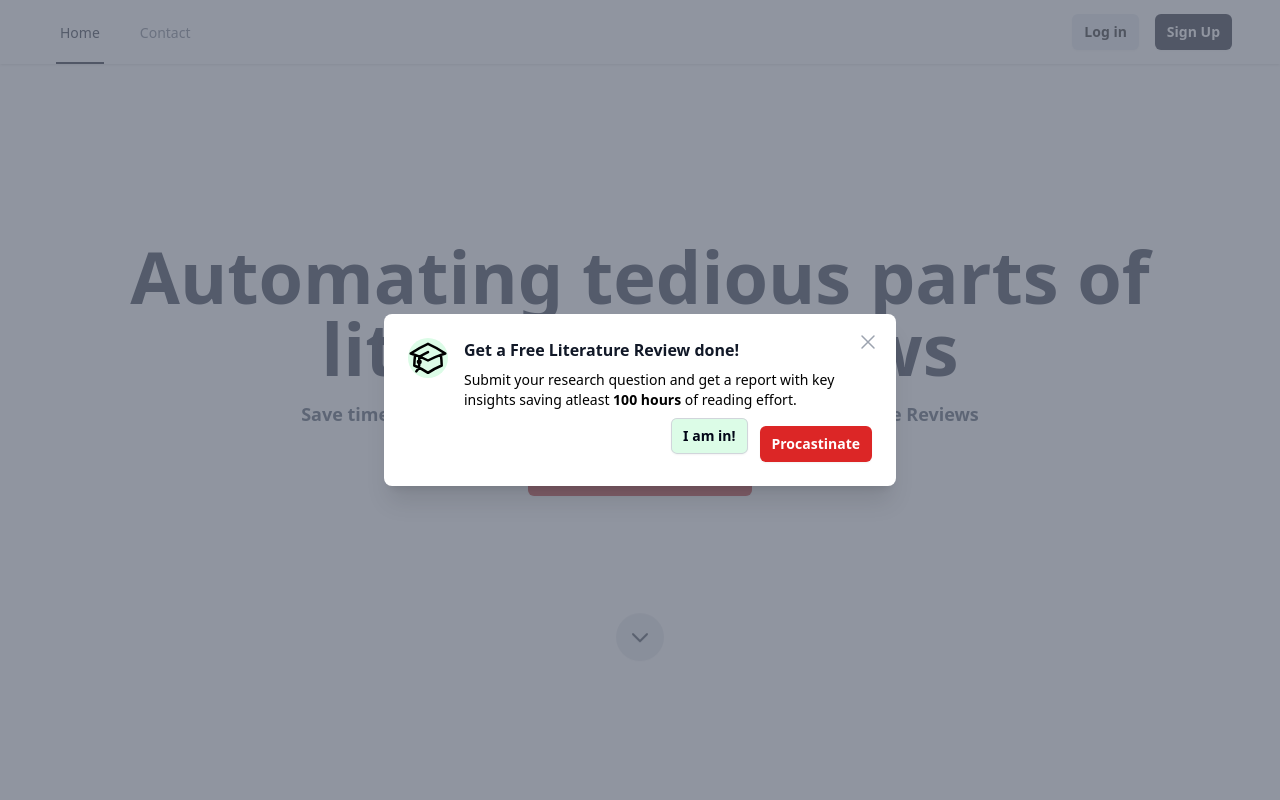
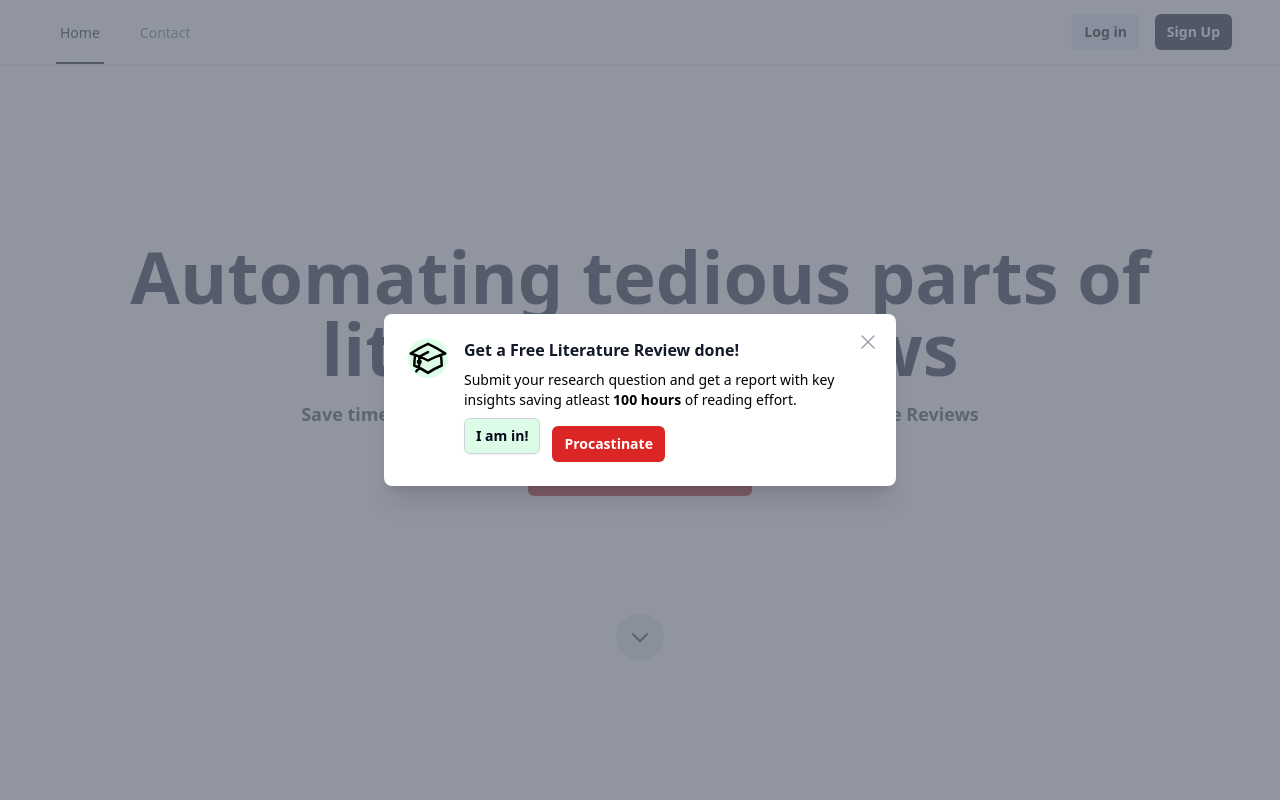
Before and after one commit to NamanBhoj/ForYourResearch, a React (Vite) app in the folder frontend/: page / in a window 1280 px wide. Shown: the top 800 px of the page. Built offline with nearby package versions, Linux system fonts and the light colour scheme; no server answers.

Commit message:
changed the form button

```diff
--- a/frontend/src/components/BookingCard.tsx
+++ b/frontend/src/components/BookingCard.tsx
@@ -49,14 +49,8 @@ export default function Example() {
                 </div>
               </div>
             </div>
-            <div className="mt-5 sm:mt-4 sm:flex sm:flex-row-reverse">
-              <button
-                type="button"
-                onClick={() => setOpen(false)}
-                className="inline-flex w-full justify-center rounded-md bg-red-600 px-3 py-2 text-sm font-semibold text-white shadow-sm hover:bg-red-500 sm:ml-3 sm:w-auto"
-              >
-                Procastinate
-              </button>
+            <div className="mt-5 ml-14 sm:mt-4 sm:flex sm:flex-row">
+
               <a href="https://app.youform.com/forms/pvtbohr1" target="_blank">
               <button
                 type="button"
@@ -65,7 +59,15 @@ export default function Example() {
               >
                 I am in!
               </button>
+
               </a>
+              <button
+                type="button"
+                onClick={() => setOpen(false)}
+                className="inline-flex w-full justify-center rounded-md bg-red-600 px-3 py-2 text-sm font-semibold text-white shadow-sm hover:bg-red-500 sm:ml-3 sm:w-auto"
+              >
+                Procastinate
+              </button>
             </div>
           </DialogPanel>
         </div>
```
